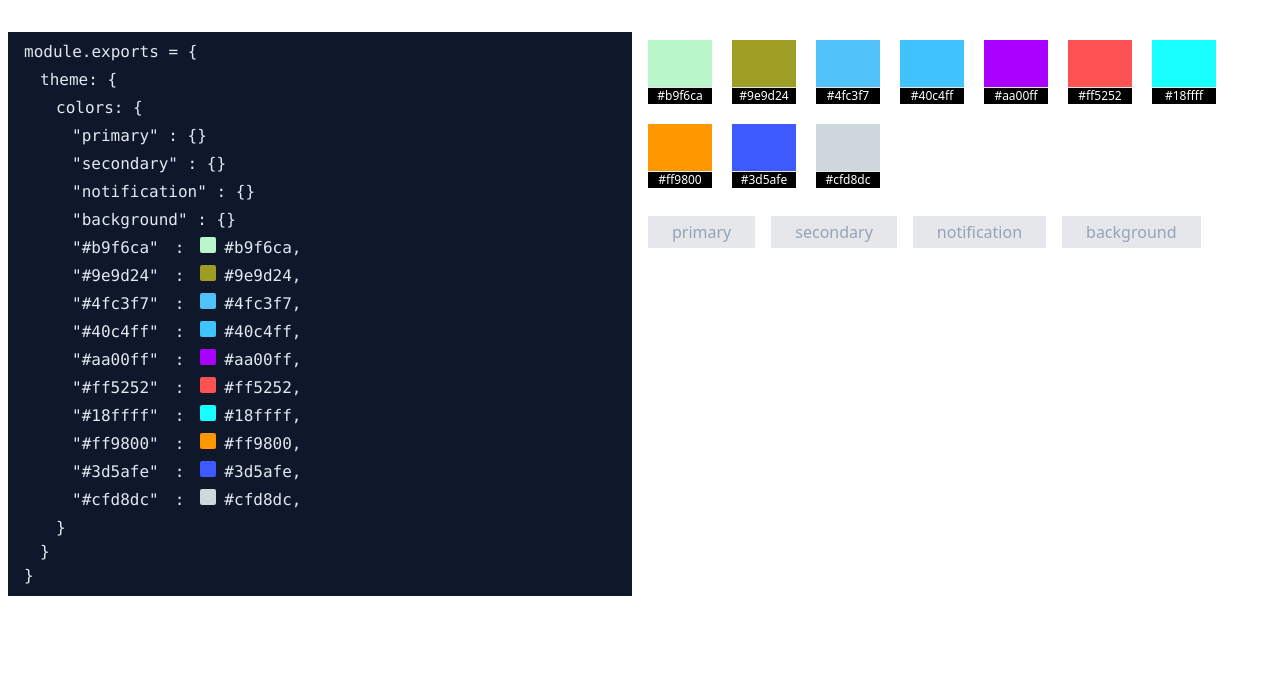
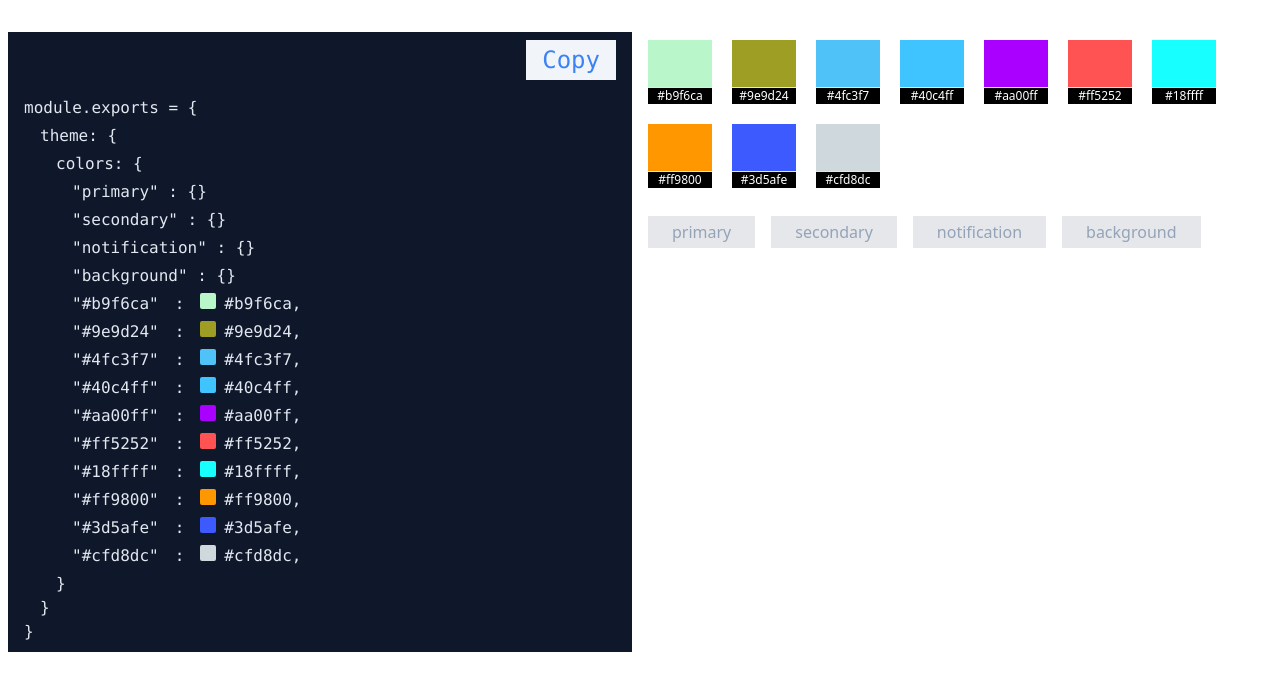
Before and after one commit to jcsherin/color-theme-editor, a React app: page / in a window 1280 px wide. Shown: the top 690 px of the page. Built offline with nearby package versions, Linux system fonts and the light colour scheme.

Commit message:
clipboard copy component

```diff
--- a/src/App.tsx
+++ b/src/App.tsx
@@ -7,6 +7,49 @@ import {
   parseColor,
 } from "./color";
 import * as example from "./example";
+
+function copy(text: string) {
+  if (navigator && navigator.clipboard) {
+    return navigator.clipboard.writeText(text);
+  }
+
+  return Promise.reject(new Error("Copying to clipboard not supported!"));
+}
+
+function Clipboard({
+  text,
+  timeoutInMs,
+  className: overrideClassName,
+}: {
+  text: string;
+  timeoutInMs: number;
+  className: string;
+}) {
+  const [copied, setCopied] = useState(false);
+
+  const handleCopy = (text: string) =>
+    copy(text)
+      .then(() => {
+        setCopied(true);
+        setTimeout(() => {
+          setCopied(false);
+        }, timeoutInMs);
+      })
+      .catch((reason) => console.error(reason));
+
+  const copyButton = copied ? (
+    <p className="text-green-100 text-2xl font-sans py-1 px-4">Copied!</p>
+  ) : (
+    <button
+      className="bg-slate-100 hover:bg-slate-300 text-blue-500 hover:text-blue-800 text-2xl py-1 px-4"
+      onClick={(_e) => handleCopy(text)}
+    >
+      Copy
+    </button>
+  );
+
+  return <div className={overrideClassName}>{copyButton}</div>;
+}
 
 function Button({
   className: overrideClassName,
@@ -612,6 +655,11 @@ export default function App() {
           ref={mouseRef}
           className="bg-slate-900 text-slate-200 font-mono px-4 py-2 mr-2"
         >
+          <Clipboard
+            text={""}
+            timeoutInMs={2000}
+            className="mb-4 flex justify-end"
+          />
           <TreeNode contents="module.exports =">
             <TreeNode contents="theme:">
               <TreeNode contents="colors:">{childNodes}</TreeNode>
```
